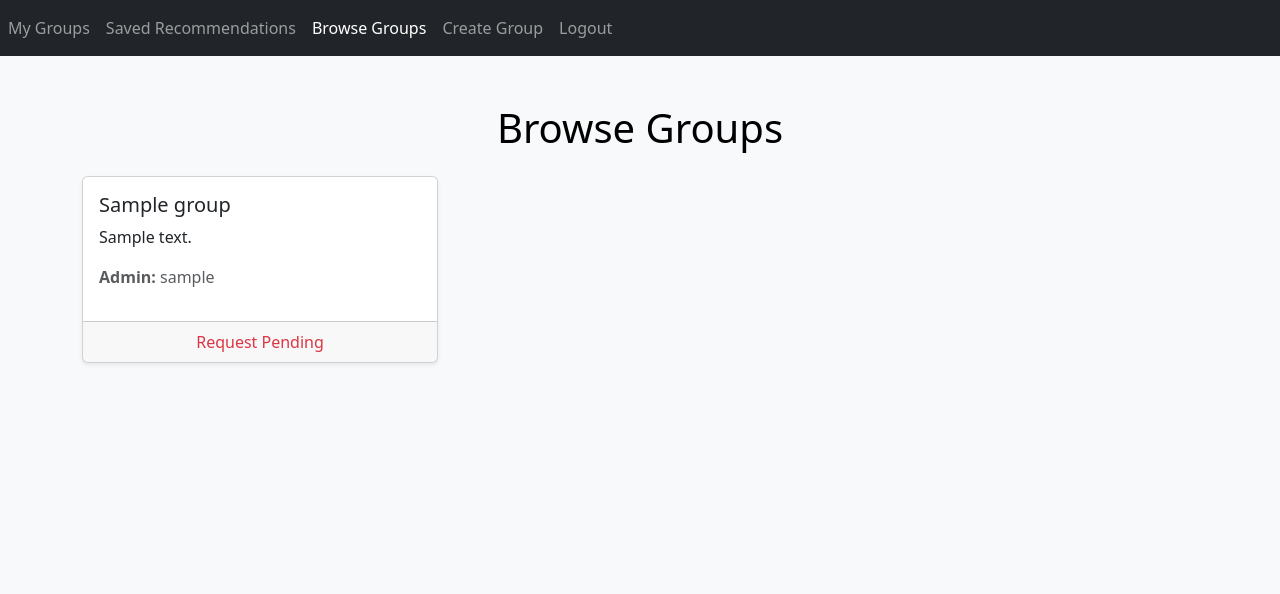
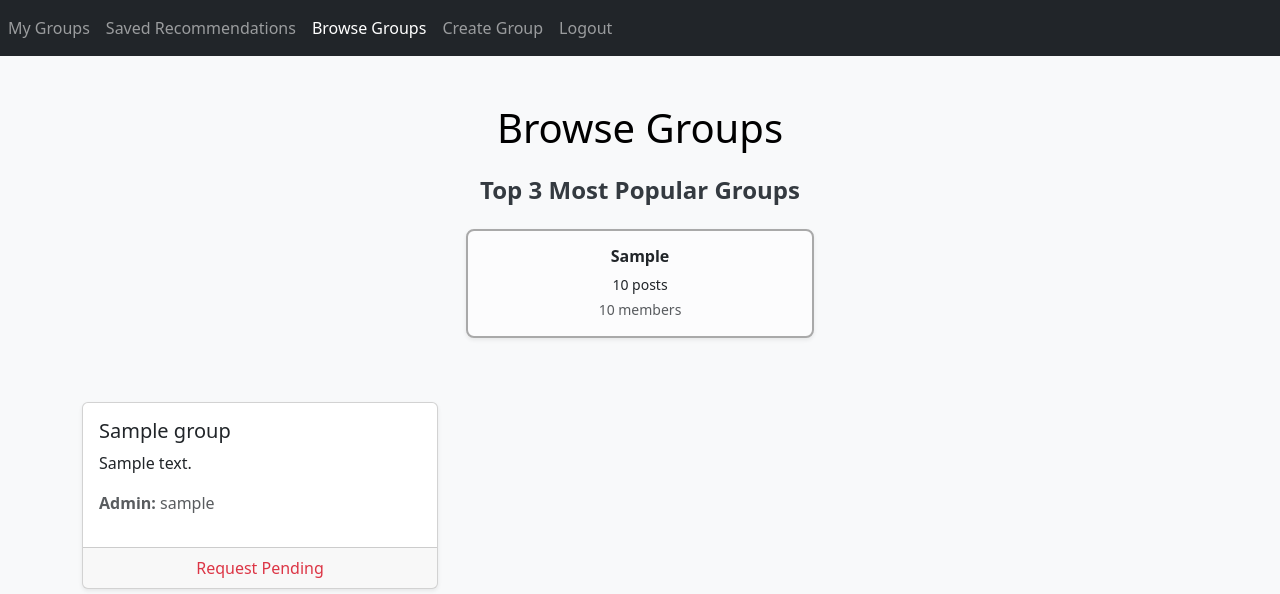
Before and after one commit to anjalipag/group14-database-project, a Django app: template group14site/browseGroups/templates/browse_groups.html in a window 1280 px wide. Shown: the top 594 px of the page. Run offline with Django 5.2, Linux system fonts and the light colour scheme; the template is opened without the code that fills it: most values are stand-ins (such as "Sample title", 1, 10 or a date in 2020); some web fonts are replaced.

Commit message:
Using view - most popular groups

```diff
--- a/group14site/browseGroups/templates/browse_groups.html
+++ b/group14site/browseGroups/templates/browse_groups.html
@@ -1,6 +1,7 @@
 <!DOCTYPE html>
 <html>
 <head>
+    <!-- CHATGPT used for UI placement and aesthetic organization -->
     <title>Browse Groups</title>
     {% load static %}
     <link href="https://cdn.jsdelivr.net/npm/bootstrap@5.3.2/dist/css/bootstrap.min.css" rel="stylesheet">
@@ -39,6 +40,27 @@
         </nav>
     <div class="container py-5">
         <h1 class="mb-4 text-center">Browse Groups</h1>
+  {% if popular_groups %}
+    <div class="container mb-5">
+        <h4 class="mb-4 text-center fw-semibold poppins-regular" style="font-size: 1.5rem; color: #343a40;">Top 3 Most Popular Groups</h4>
+        <div class="row justify-content-center">
+            {% for group in popular_groups %}
+            <div class="col-10 col-sm-6 col-md-4 mb-3">
+                <div class="popular-card bg-light-subtle text-dark shadow-sm rounded-3 p-3 h-100" style=" background-color: #f1f3f5;border: 2px solid darkgray;border-radius: 1rem;">
+                    <h6 class="fw-bold mb-2 text-dark text-center">{{ group.0 }}</h6>
+                    <p class="mb-1 text-center small">
+                        {{ group.1 }} posts
+                    </p>
+                    <p class="mb-0 text-muted text-center small">
+                        {{ group.2 }} members
+                    </p>
+                </div>
+            </div>
+            {% endfor %}
+        </div>
+    </div>
+    {% endif %}
+
 
         <div class="row row-cols-1 row-cols-md-2 row-cols-lg-3 g-4">
             {% for group in groups %}
--- a/group14site/browseGroups/views.py
+++ b/group14site/browseGroups/views.py
@@ -5,8 +5,12 @@ from django.db import connection
 def browse_groups(request):
     user_id = request.session.get('user_id')
     groups = get_groups_not_joined_by_user(user_id)
+    with connection.cursor() as cursor:
+        cursor.execute("SELECT group_name, total_posts, total_users FROM MostPopularGroups")
 
-    return render(request, 'browse_groups.html', {'groups': groups})
+        popular_groups = cursor.fetchall()
+
+    return render(request, 'browse_groups.html', {'groups': groups, "popular_groups": popular_groups})
 
 def send_join_request(request, group_id):
     if request.method == 'POST':
--- a/group14site/group14site/templates/group14site/index.html
+++ b/group14site/group14site/templates/group14site/index.html
@@ -69,7 +69,6 @@
             {% endif %}
         </div>
     </div>
-
     <script src="https://cdn.jsdelivr.net/npm/bootstrap@5.3.0/dist/js/bootstrap.bundle.min.js"></script>
 
 </body>
--- a/group14site/group14site/views.py
+++ b/group14site/group14site/views.py
@@ -7,6 +7,7 @@ def index(request):
         del request.session['user_id']
     error_message = ""
     success_message = ""
+    popular_groups = []
 
     if request.method == "POST":
         username = request.POST.get("username")
```
